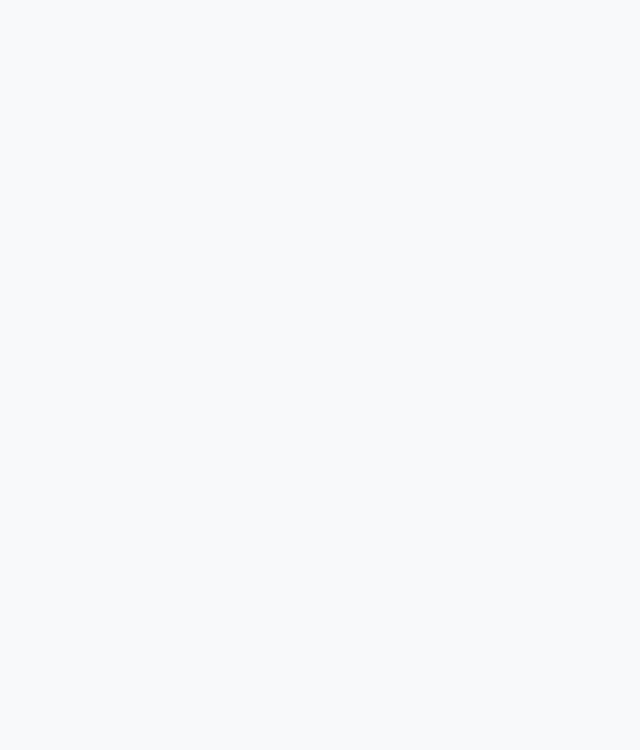
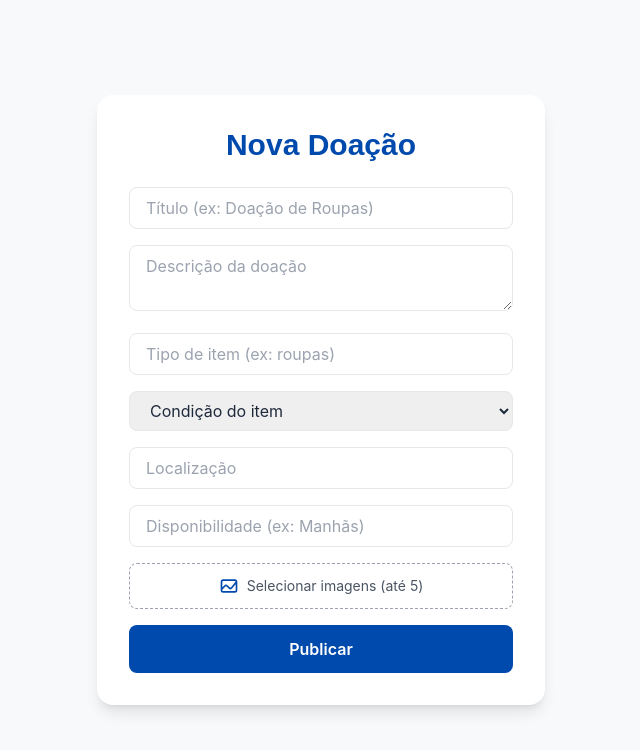
Before and after one commit to laraschuler-dev/rj-spa, a React (Vite) app: page /posts/create in a window 1280 px wide. Before the commit this address had no page. Shown: the top 750 px of the page, without its empty margins (319-959 px from the left). Built offline with nearby package versions, Linux system fonts and the light colour scheme.

Commit message:
:sparkles: feat: Implentação do formulário de criação de post do tipo doação

```diff
--- a/src/App.tsx
+++ b/src/App.tsx
@@ -7,6 +7,7 @@ import ResetPassword from './pages/ResetPassword';
 import Dashboard from './pages/Dashboard';
 import CustomToastContainer from './components/ui/CustomToastContainer';
 import AuthInitializer from './components/AuthInitializer';
+import CreateDonationPost from './pages/posts/CreateDonationPost';
 
 const App = () => {
   return (
@@ -20,6 +21,7 @@ const App = () => {
             <Route path="/forgot-password" element={<ForgotPassword />} />
             <Route path="/reset-password" element={<ResetPassword />} />
             <Route path="/dashboard" element={<Dashboard />} />
+            <Route path="/posts/create" element={<CreateDonationPost />} />
           </Routes>
         </AuthInitializer>
       </Router>
--- a/src/components/layout/Sidebar.tsx
+++ b/src/components/layout/Sidebar.tsx
@@ -31,7 +31,7 @@ const Sidebar: React.FC = () => {
           <FiHeart size={20} /> Quero Voluntariar
         </Link>
         <Link
-          to="/doacoes"
+          to="/posts/create"
           className="flex items-center gap-2 text-lg hover:text-accent transition-colors"
         >
           <FiGift size={20} /> Quero Doar
--- /dev/null
+++ b/src/pages/posts/CreateDonationPost.tsx
@@ -0,0 +1,177 @@
+import React, { useState, ChangeEvent, FormEvent } from 'react';
+import { useNavigate } from 'react-router-dom';
+import axios from '../../config/axiosConfig';
+import { toast } from 'react-toastify';
+import Typography from '../../components/ui/Typography';
+import SubmitButton from '../../components/ui/SubmitButton';
+
+const CreateDonationPost: React.FC = () => {
+  const navigate = useNavigate();
+  const [formData, setFormData] = useState({
+    title: '',
+    itemType: '',
+    condition: '',
+    location: '',
+    availability: '',
+    content: '',
+    images: [] as File[],
+  });
+
+  const handleChange = (
+    e: ChangeEvent<HTMLInputElement | HTMLTextAreaElement | HTMLSelectElement>
+  ) => {
+    const { name, value } = e.target;
+    setFormData((prev) => ({ ...prev, [name]: value }));
+  };
+
+  const handleFileChange = (e: React.ChangeEvent<HTMLInputElement>) => {
+    const selectedFiles = e.target.files ? Array.from(e.target.files) : [];
+    setFormData((prev) => ({
+      ...prev,
+      images: selectedFiles,
+    }));
+  };
+
+  const handleSubmit = async (e: FormEvent) => {
+    e.preventDefault();
+
+    const postData = new FormData();
+    postData.append('categoria_idcategoria', '1'); // DONATION
+    postData.append('content', formData.content);
+
+    const metadata = {
+      title: formData.title,
+      itemType: formData.itemType,
+      condition: formData.condition,
+      location: formData.location,
+      availability: formData.availability,
+    };
+    postData.append('metadata', JSON.stringify(metadata));
+
+    formData.images.forEach((img) => postData.append('images', img));
+
+    try {
+      await axios.post('/posts/posts', postData, {
+        headers: {
+          'Content-Type': 'multipart/form-data',
+        },
+      });
+      toast.success('Post criado com sucesso!');
+      navigate('/dashboard');
+    } catch {
+      toast.error('Erro ao criar post.');
+    }
+  };
+
+  return (
+    <main className="min-h-screen flex items-center justify-center bg-background px-4 py-12">
+      <div className="w-full max-w-md bg-white p-8 rounded-2xl shadow-lg">
+        <Typography variant="h2" className="text-primary text-center mb-6">
+          Nova Doação
+        </Typography>
+
+        <form onSubmit={handleSubmit} className="space-y-4">
+          <input
+            type="text"
+            name="title"
+            placeholder="Título (ex: Doação de Roupas)"
+            value={formData.title}
+            onChange={handleChange}
+            required
+            className="w-full px-4 py-2 border rounded-lg focus:outline-none focus:ring-2 focus:ring-primary"
+          />
+
+          <textarea
+            name="content"
+            placeholder="Descrição da doação"
+            value={formData.content}
+            onChange={handleChange}
+            required
+            className="w-full px-4 py-2 border rounded-lg focus:outline-none focus:ring-2 focus:ring-primary"
+          />
+
+          <input
+            type="text"
+            name="itemType"
+            placeholder="Tipo de item (ex: roupas)"
+            value={formData.itemType}
+            onChange={handleChange}
+            required
+            className="w-full px-4 py-2 border rounded-lg focus:outline-none focus:ring-2 focus:ring-primary"
+          />
+
+          <select
+            name="condition"
+            value={formData.condition}
+            onChange={handleChange}
+            required
+            className="w-full px-4 py-2 border rounded-lg focus:outline-none focus:ring-2 focus:ring-primary"
+          >
+            <option value="">Condição do item</option>
+            <option value="novo">Novo</option>
+            <option value="usado">Usado</option>
+          </select>
+
+          <input
+            type="text"
+            name="location"
+            placeholder="Localização"
+            value={formData.location}
+            onChange={handleChange}
+            required
+            className="w-full px-4 py-2 border rounded-lg focus:outline-none focus:ring-2 focus:ring-primary"
+          />
+
+          <input
+            type="text"
+            name="availability"
+            placeholder="Disponibilidade (ex: Manhãs)"
+            value={formData.availability}
+            onChange={handleChange}
+            required
+            className="w-full px-4 py-2 border rounded-lg focus:outline-none focus:ring-2 focus:ring-primary"
+          />
+
+          <label
+            htmlFor="imageUpload"
+            className="w-full flex items-center justify-center gap-2 border border-dashed border-gray-400 rounded-lg px-4 py-3 text-sm text-gray-600 cursor-pointer hover:border-primary hover:bg-gray-50 transition"
+          >
+            <svg
+              className="w-5 h-5 text-primary"
+              fill="none"
+              stroke="currentColor"
+              strokeWidth={2}
+              viewBox="0 0 24 24"
+            >
+              <path
+                strokeLinecap="round"
+                strokeLinejoin="round"
+                d="M3 16l4-4a2 2 0 012.828 0l2.344 2.344a2 2 0 002.828 0L21 7M5 19h14a2 2 0 002-2V7a2 2 0 00-2-2H5a2 2 0 00-2 2v10a2 2 0 002 2z"
+              />
+            </svg>
+            <span>Selecionar imagens (até 5)</span>
+            <input
+              id="imageUpload"
+              type="file"
+              accept="image/*"
+              multiple
+              onChange={handleFileChange}
+              className="hidden"
+            />
+          </label>
+
+          {formData.images.length > 0 && (
+            <p className="text-sm text-gray-600 mt-1">
+              {formData.images.length} imagem(ns) selecionada(s)
+            </p>
+          )}
+
+          {/* Botão de Entrar */}
+          <SubmitButton>Publicar</SubmitButton>
+        </form>
+      </div>
+    </main>
+  );
+};
+
+export default CreateDonationPost;
```
